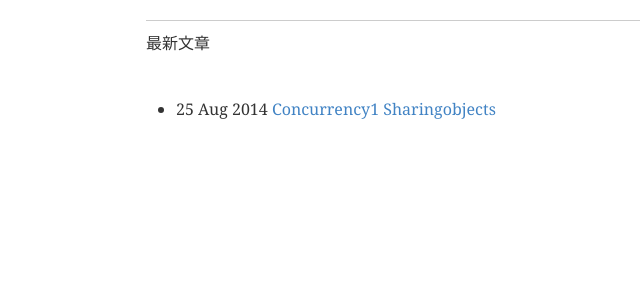
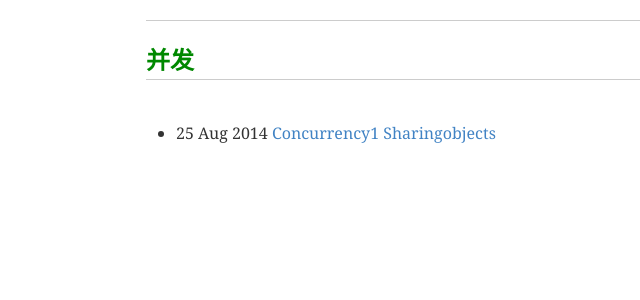
Before and after one commit to Qing-Shuang/Bird, a Jekyll site: the page built from index.html, in a window 1280 px wide. Shown: the top 300 px of the page, without its empty margins (144-784 px from the left). Built offline with Jekyll 4.4.1, drawn with Linux system fonts in a browser that asks for light colours.

Commit message:
Update index.html

```diff
--- a/index.html
+++ b/index.html
@@ -3,8 +3,8 @@ layout: default
 ---
 <h2>{{ page.title }}</h2>
 
-<p>最新文章</p>
-
+<div>
+<h2>并发</h2>
 <ul>
 
 {% for post in site.tags.concurrency %}
@@ -14,3 +14,4 @@ layout: default
 {% endfor %}
 
 </ul>
+</div>
```
